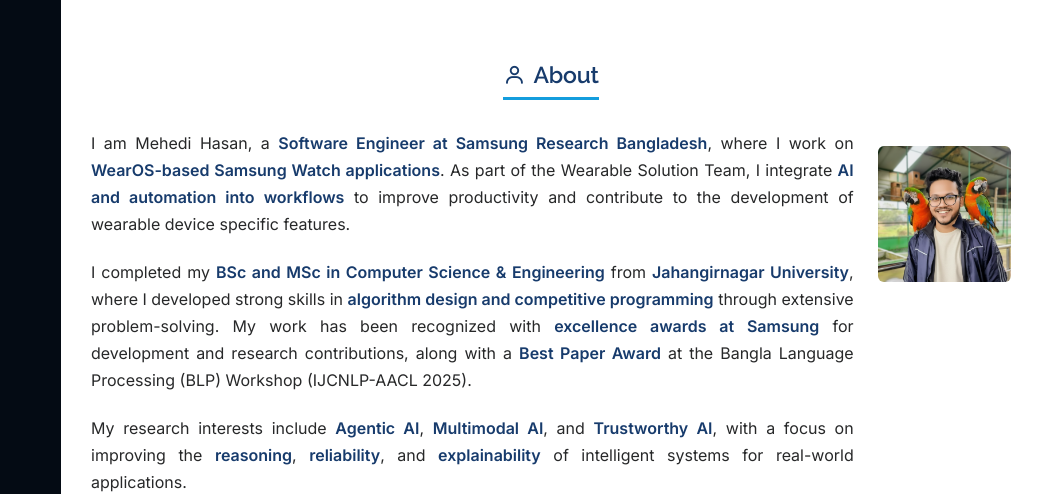
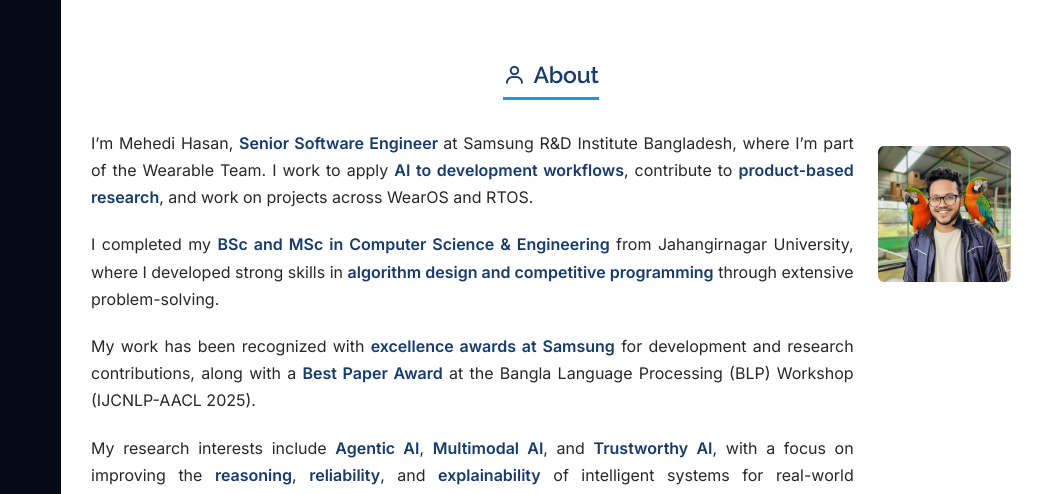
Before and after one commit to mehedihasan88/mehedihasan88.github.io, a plain HTML site: page portfolio/index.html in a window 1280 px wide. Shown: the top 494 px of the page, 239-1280 px from the left. Drawn offline with Linux system fonts and the light colour scheme.

Commit message:
updated resume

```diff
--- a/portfolio/index.html
+++ b/portfolio/index.html
@@ -87,9 +87,10 @@
                     <div class="col-lg-10 pt-4 pt-lg-0 content">
                         <div class="row">
                             <div class="col-lg-12 text-justify">
-                                <p>I am Mehedi Hasan, a <b>Software Engineer at Samsung Research Bangladesh</b>, where I work on <b>WearOS-based Samsung Watch applications</b>. As part of the Wearable Solution Team, I integrate <b>AI and automation into workflows</b> to improve productivity and contribute to the development of wearable device specific features.</p>
+                                <p> I’m Mehedi Hasan, <b> Senior Software Engineer </b> at Samsung R&amp;D Institute Bangladesh, where I’m part of the Wearable Team. I work to apply <b>AI to development workflows</b>, contribute to <b>product-based research</b>, and work on projects across WearOS and RTOS. </p>
+                                <p>I completed my <b>BSc and MSc in Computer Science &amp; Engineering</b> from Jahangirnagar University, where I developed strong skills in <b>algorithm design and competitive programming</b> through extensive problem-solving. </p>
 
-                                <p>I completed my <b>BSc and MSc in Computer Science &amp; Engineering</b> from <b>Jahangirnagar University</b>, where I developed strong skills in <b>algorithm design and competitive programming</b> through extensive problem-solving. My work has been recognized with <b>excellence awards at Samsung</b> for development and research contributions, along with a <b>Best Paper Award</b> at the Bangla Language Processing (BLP) Workshop (IJCNLP-AACL 2025).</p>
+                                <p>My work has been recognized with <b>excellence awards at Samsung</b> for development and research contributions, along with a <b>Best Paper Award</b> at the Bangla Language Processing (BLP) Workshop (IJCNLP-AACL 2025).</p>
 
                                 <p>My research interests include <b>Agentic AI</b>, <b>Multimodal AI</b>, and <b>Trustworthy AI</b>, with a focus on improving the <b>reasoning</b>, <b>reliability</b>, and <b>explainability</b> of intelligent systems for real-world applications.</p>
                             </div>
@@ -229,7 +230,8 @@
                                     <div class="card-description">
                                         <h4 class="card-title mb-3">Image Forgery Detection System</h4>
                                         <p class="card-text"><em>OpenCV, NumPy, SciPy, scikit-learn, Matplotlib, Seaborn</em></p>
-                                        <p class="card-text">Copy-move and splicing manipulation detection using LBP, DCT, and SVM. Best setup reached up to <strong>97%</strong> accuracy on CASIA datasets and <strong>89%</strong> on Columbia.</p>
+                                        <p class="card-text">Developed an ensemble-based copy move and splicing image forgery detection pipeline combining SVM, Random Forest, and Gradient Boosting on
+LBP-DCT features.</p>
                                         <div class="mt-3">
                                             <a href="https://github.com/mehedihasan88/Image-Forgery-Detection-System" class="btn btn-sm btn-outline-primary me-2" target="_blank" title="GitHub"><i class="bi bi-github"></i></a>
                                         </div>
```
